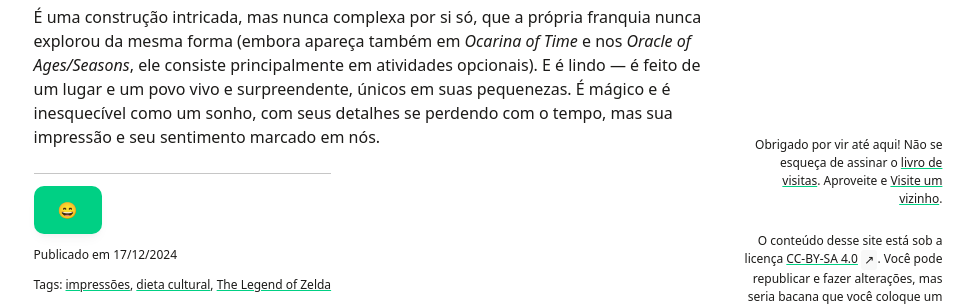
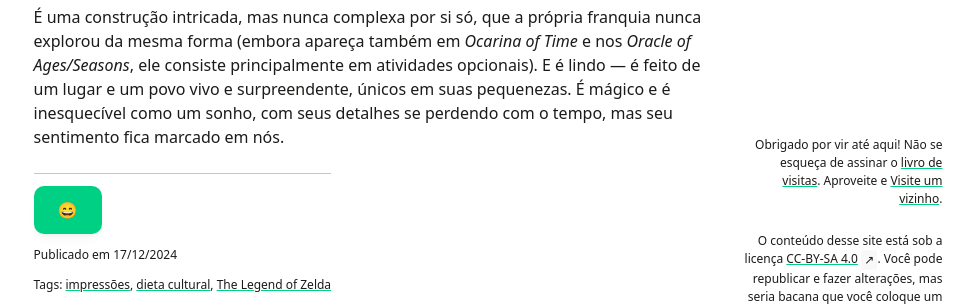
Before and after one commit to arthrfrts/www, a Jekyll site: the page built from _posts/2024-12-17-a-sequência-de-trocas-de-link-s-awakening.md, in a window 1280 px wide. Shown: the part 1316-1622 px from the top of the page, without its empty margins (152-1125 px from the left). Built offline with Jekyll 4.4.1, drawn with Linux system fonts in a browser that asks for light colours; a script that is not in the unit is left out.

Commit message:
fix: updates latest post

```diff
--- a/_posts/2024-12-17-a-sequência-de-trocas-de-link-s-awakening.md
+++ b/_posts/2024-12-17-a-sequência-de-trocas-de-link-s-awakening.md
@@ -25,4 +25,4 @@ Acho que a sequência de trocas é o meu detalhe favorito de _Link's Awakening_,
 
 Isso tudo, porém, pontuado o humor e estranheza típicos de _Link's Awakening_ tornam esse jogo em algo realmente único pra mim. Embora seja engraçado e trágico ao mesmo tempo, _Link's Awakening_ é o único jogo além de _Breath of the Wild_ que parece capturar um lugar com tanta vivacidade. Mesmo pequena, a ilha Koholint é imensa em história — cada personagem tá fazendo algo ou precisa de algo, tem alguma relação com outro personagem ou outro lugar, e assim por diante.
 
-É uma construção intricada, mas nunca complexa por si só, que a própria franquia nunca explorou da mesma forma (embora apareça também em _Ocarina of Time_ e nos _Oracle of Ages/Seasons_, ele consiste principalmente em atividades opcionais). E é lindo — é feito de um lugar e um povo vivo e surpreendente, únicos em suas pequenezas. É mágico e é inesquecível como um sonho, com seus detalhes se perdendo com o tempo, mas sua impressão e seu sentimento marcado em nós.
+É uma construção intricada, mas nunca complexa por si só, que a própria franquia nunca explorou da mesma forma (embora apareça também em _Ocarina of Time_ e nos _Oracle of Ages/Seasons_, ele consiste principalmente em atividades opcionais). E é lindo — é feito de um lugar e um povo vivo e surpreendente, únicos em suas pequenezas. É mágico e é inesquecível como um sonho, com seus detalhes se perdendo com o tempo, mas seu sentimento fica marcado em nós.
```
